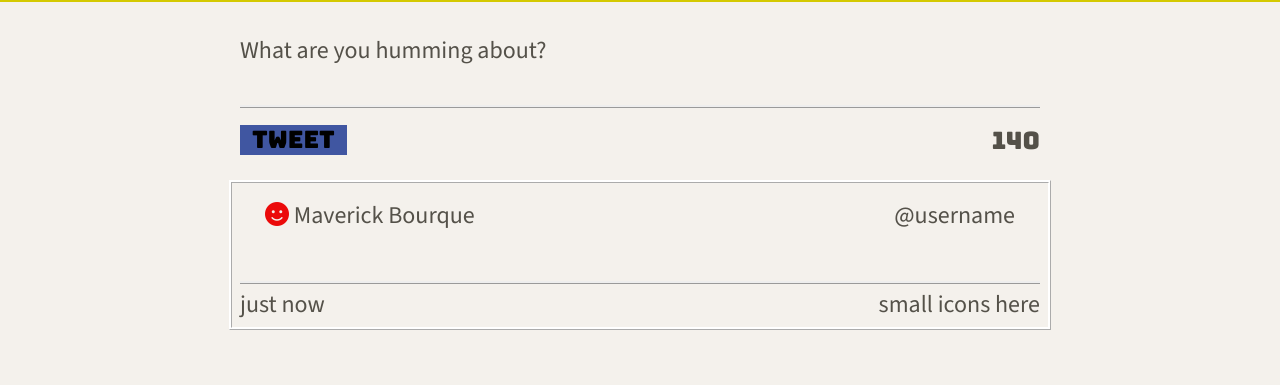
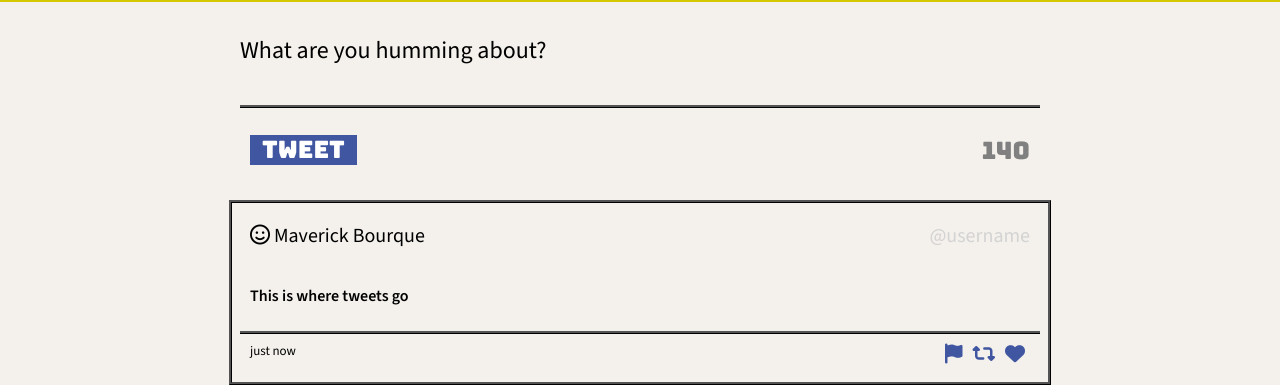
Before and after one commit to xtremeyou/tweeter, a website: page public/index.html in a window 1280 px wide. Shown: the part 518-903 px from the top of the page. Before the commit the page ends 848 px from the top, so only its background shows below. Drawn offline with nearby package versions, Linux system fonts and the light colour scheme.

Commit message:
add new hover feature on tweet icons, and container, also add css fixes, and a bit of refactoring

```diff
--- a/public/index.html
+++ b/public/index.html
@@ -61,15 +61,15 @@
       <img src="/images/profile-hex.png">
     </div>
     <br>
-      <div>
-        <h2 class="centerName">Maverick Bourque</h2>
-      </div>
+    <div>
+      <h2 class="centerName">Maverick Bourque</h2>
+    </div>
   </header>
 
   <!-- Page-specific (main) content here -->
   <main class="container">
     <section class="new-tweet">
-      <form action="/tweets" method="post">
+      <form action="/tweets" method="POST">
         <label for="tweet-text" class="tweetLabel">What are you humming about?</label>
         <textarea name="text" id="tweet-text"></textarea>
         <div class="seperateButtonAndCounter">
@@ -82,32 +82,37 @@
     <section class="showTweetsHere">
       <article>
         <header class="tweetHeader">
-          <label><i class="fa-solid fa-face-smile"></i> Maverick Bourque</label>
-          <div>@username</div>
+          <label class="nameSizeInTweets"><i class="fa-regular fa-face-smile"></i> Maverick Bourque</label>
+          <div class="usernameTweetColor">@username</div>
         </header>
 
         <!-- content of the tweet -->
         <div>
           <section class="new-tweet">
             <div>
-              <textarea name="text" id="tweet-text"></textarea>
-              <div class="seperateButtonAndCounter">
-                <div>just now</div>
-                <div>small icons here</div>
-              </div>
+              <div id="tweet-text" class="tweetParagraphStyling">
+                <p id="tweetsGoHereFromServer">This is where tweets go</p> <!--subject to change-->
             </div>
           </section>
         </div>
 
         <footer>
           <!-- tweet footer -->
+          <div class="seperateButtonAndCounter">
+            <div class="lastPostedTime">just now</div>
+            <div id="smallIcons">
+              <i class="fa-solid fa-flag"></i>
+              <i class="fa-solid fa-retweet"></i>
+              <i class="fa-solid fa-heart"></i>
+            </div>
+          </div>
         </footer>
 
       </article>
     </section>
   </main>
   <script type="text/javascript" src="/scripts/client.js"></script>
-  <script type="text/javascript" src="/scripts/composer-char-counter.js"></script>
+  <script type="text/javascript" src="/scripts/composer-char-counter.js"> </script>
 
 </body>
 
--- a/public/scripts/client.js
+++ b/public/scripts/client.js
@@ -3,3 +3,7 @@
  * jQuery is already loaded
  * Reminder: Use (and do all your DOM work in) jQuery's document ready function
  */
+
+$(document).ready(() => {
+
+});
--- a/public/styles/header.css
+++ b/public/styles/header.css
@@ -9,6 +9,7 @@ header {
   display: flex;
   justify-content: center;
   align-self: center;
+  padding-top: 25px;
 }
 
 
--- a/public/styles/layout.css
+++ b/public/styles/layout.css
@@ -15,7 +15,7 @@ html {
  */
 
 body {
-  color: #545149;
+  color: black;
   background-color: #f4f1ec;
   font-size: 24px;
   font-weight: 300, 400;
--- a/public/styles/new-tweet.css
+++ b/public/styles/new-tweet.css
@@ -17,6 +17,7 @@ align-self: flex-start;
   outline: none;
   resize: none;
   border-bottom:ridge;
+  border-color: black;
   border-top: none;
   border-left: none;
   border-right: none;
@@ -30,6 +31,7 @@ align-self: flex-start;
 
 .submitNewTweetButton1 {
   background-color: #4056a1;
+  color: white;
   border: 0;
   margin-top: 10px;
   padding-left: 12px;
@@ -40,6 +42,7 @@ align-self: flex-start;
 .counter {
   font-family: "Bungee";
   margin-top: 12px;
+  color: grey;
 }
 
 .counter.red {
--- a/public/styles/tweet.css
+++ b/public/styles/tweet.css
@@ -8,17 +8,63 @@
   padding: 8px;
   border-color: white;
   border-style: ridge;
+  border-color: black;
 }
 
 .showTweetsHere:hover {
-  box-shadow: 5px 3px 3px lightgray;
+  box-shadow: 8px 5px 5px lightgray;
 }
 
 .tweetHeader {
   display: flex;
   justify-content: space-between;
   align-items: center;
-  padding: 25px;
+  padding: 10px;
   height: 50px;
   background-color: inherit;
 }
+
+.usernameTweetColor {
+  color: lightgray;
+  font-size: 20px;
+}
+
+.tweetParagraphStyling {
+  padding: 10px;
+  font-size: 24px;
+  font-weight: 600;
+}
+
+.seperateButtonAndCounter {
+padding: 10px;
+}
+
+.lastPostedTime {
+  font-size: small;
+  color: black;
+  font-weight: 400;
+}
+
+#smallIcons {
+  display: flex;
+  justify-content: space-between;
+  align-items: center;
+  padding: 0;
+  margin: 0;
+  font-size: 20px;
+}
+#smallIcons i {
+  font-size: 20px;
+  margin: 0 5px;
+  color: #4056a1;
+}
+
+#smallIcons i:hover {
+  color: #d4c900;;
+}
+
+.nameSizeInTweets {
+  font-size: 20px;
+  font-weight: 300;
+  font-family: "Source Sans 3";
+}
```
Also changed, not shown: public/scripts/composer-char-counter.js (line endings or trailing spaces).
